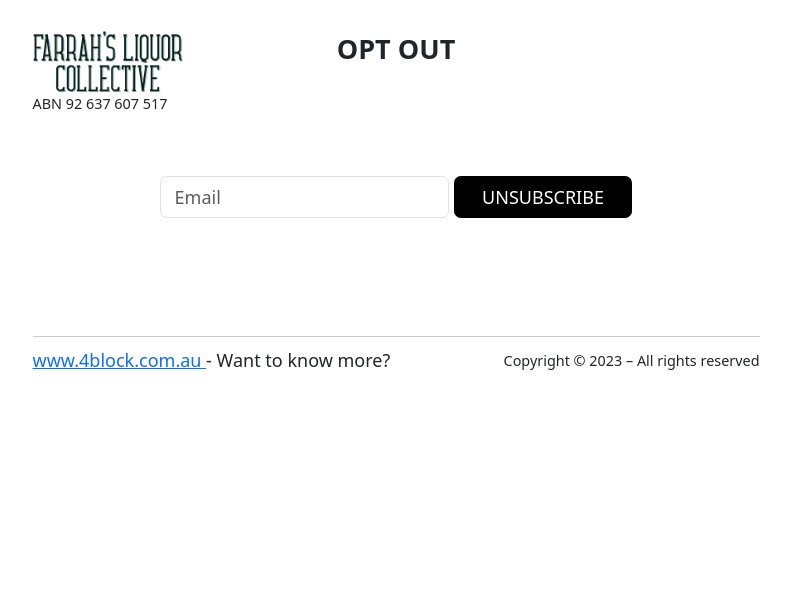
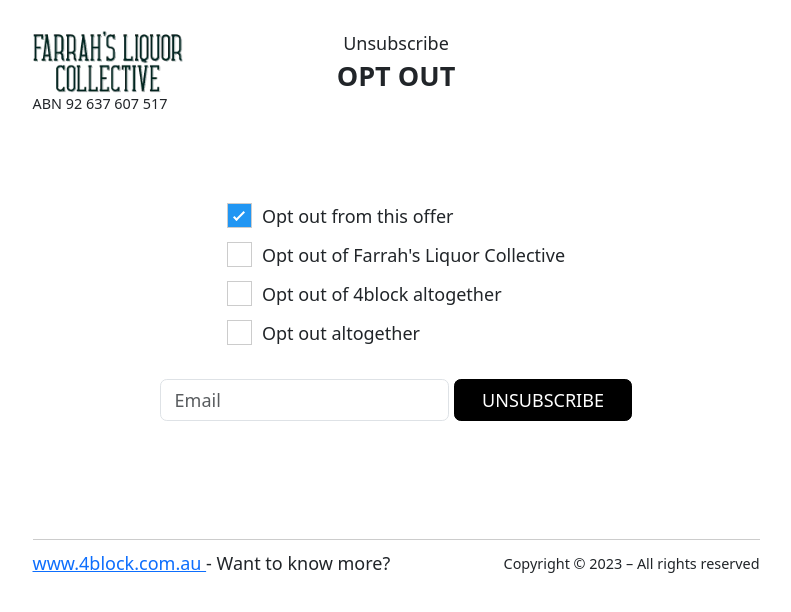
Before and after one commit to yulanh7/farrahsliquorcollective2-frontend, a Next.js app: page /opt-out in a window 1280 px wide. Shown: the top 612 px of the page, without its empty margins (244-1035 px from the left). Built offline with nearby package versions, Linux system fonts and the light colour scheme.

Commit message:
add radio input in opt-out page and change the style of radio input

```diff
--- a/pages/opt-out.tsx
+++ b/pages/opt-out.tsx
@@ -1,19 +1,29 @@
 import Layout from "../src/components/layout";
-import React, { useState, FormEvent } from "react";
+import React, { useState, FormEvent, ChangeEvent } from "react";
 import utilStyles from "../src/styles/utils.module.scss";
 import { Button } from "react-bootstrap";
 import Link from "next/link";
 
 export default function Post() {
+  const [optOutSelection, setOptOutSelection] = useState('optOutFromOffer');
+  const handleOptionChange = (e: ChangeEvent<HTMLInputElement>) => {
+    setOptOutSelection(e.target.value);
+  };
   const [email, setEmail] = useState("");
   const [optOut, setOptOut] = useState(false);
   const [errors, setErrors] = useState<{
     email?: string;
+    optOutSelection?: string;
   }>({});
 
   const validateForm = () => {
     let isValid = true;
-    const newErrors: { email?: string } = {};
+    const newErrors: { email?: string, optOutSelection?: string } = {};
+    // Form validation
+    if (!optOutSelection) {
+      newErrors.optOutSelection = "Please select an option to opt out."
+      isValid = false;
+    }
     if (email.trim() === "") {
       newErrors.email = "Email is required"
       isValid = false;
@@ -43,7 +53,7 @@
   }
 
   return (
-    <Layout title="OPT OUT" logo="/images/logo.jpg">
+    <Layout title="OPT OUT" logo="/images/logo.jpg" topSubTitle="Unsubscribe">
       {
         optOut ? (
           <div>
@@ -60,9 +70,62 @@
           </div>
         ) : (
 
-          <form className={utilStyles.flexTop} onSubmit={handleSubmit}>
+          <form onSubmit={handleSubmit} className={utilStyles.flexColCenter}>
+            <div className={`${utilStyles.flexColStart} ${utilStyles.pB20px}`}>
+              <label className="customRadio">
+                <input
+                  type="radio"
+                  name="optOut"
+                  value="optOutFromOffer"
+                  checked={optOutSelection === 'optOutFromOffer'}
+                  onChange={handleOptionChange}
+                />
+                <span className="checkmark"></span> {/* Pseudo-element for the custom checkbox appearance */}
+                Opt out from this offer
+              </label>
+              <label className="customRadio">
+
+                <input
+                  type="radio"
+                  name="optOut"
+                  value="optOutFromFLC"
+                  checked={optOutSelection === 'optOutFromFLC'}
+                  onChange={handleOptionChange}
+                />
+                <span className="checkmark"></span> {/* Pseudo-element for the custom checkbox appearance */}
+                Opt out of {`Farrah's`} Liquor Collective
+              </label>
+              <label className="customRadio">
+
+                <input
+                  type="radio"
+                  name="optOut"
+                  value="optOutFrom4block"
+                  checked={optOutSelection === 'optOutFrom4block'}
+                  onChange={handleOptionChange}
+                />
+                <span className="checkmark"></span> {/* Pseudo-element for the custom checkbox appearance */}
+                Opt out of 4block altogether
+              </label>
+              <label className="customRadio">
+
+                <input
+                  type="radio"
+                  name="optOut"
+                  value="optOutFromAll"
+                  checked={optOutSelection === 'optOutFromAll'}
+                  onChange={handleOptionChange}
+                />
+                <span className="checkmark"></span> {/* Pseudo-element for the custom checkbox appearance */}
+                Opt out altogether
+              </label>
+              <div className={`${errors.optOutSelection && 'is-invalid'}`}></div>
+              {errors.optOutSelection && (
+                <div className="invalid-feedback">{errors.optOutSelection}</div>
+              )}
+            </div>
+            <div className={utilStyles.flexTop}>
               <div className={`${utilStyles.pR5px} ${utilStyles.pB10px}`}>
-
                 <input
                   type="email"
                   placeholder="Email"
@@ -78,6 +141,8 @@
               <Button variant="primary" type="submit" className={utilStyles.button}>
                 UNSUBSCRIBE
               </Button>
+            </div>
+
           </form>
         )
       }
--- a/src/styles/globals.scss
+++ b/src/styles/globals.scss
@@ -25,3 +25,57 @@
   max-width: 100%;
   display: block;
 }
+
+
+/* post.module.css */
+.customRadio {
+  position: relative;
+  cursor: pointer;
+  padding-left: 35px; /* Space for the custom checkbox appearance */
+  margin-bottom: 12px;
+}
+
+.customRadio input {
+  position: absolute;
+  opacity: 0;
+  cursor: pointer;
+}
+
+.checkmark {
+  position: absolute;
+  top: 0;
+  left: 0;
+  height: 25px;
+  width: 25px;
+  border: 1px solid #ccc;
+}
+
+.customRadio input:checked ~ .checkmark {
+  background-color: #2196F3; /* Color when the radio input is checked */
+}
+
+.checkmark:after {
+  content: "";
+  position: absolute;
+  display: none;
+}
+
+.customRadio input:checked ~ .checkmark:after {
+  display: block;
+}
+
+.customRadio .checkmark:after {
+  top: 50%;
+  left: 50%;
+  width: 12px;
+  height: 5px;
+  border: 2px solid white; /* Pseudo-element for the checkmark inside the custom checkbox */
+  border-top: none;
+  border-right: none;
+  transform: translate(-50%, -50%) rotate(-45deg); /* Rotate the checkmark to create a tick (√) */
+}
+
+/* Additional styles for the checked state */
+// .customRadio input:checked ~ .checkmark {
+//   box-shadow: 0 0 0 3px white, 0 0 0 5px #2196F3; /* Add a border around the checked checkbox */
+// }
--- a/src/styles/utils.module.scss
+++ b/src/styles/utils.module.scss
@@ -116,6 +116,18 @@
 
 .flexCenter {
   display: flex;
+  justify-content: center;
+  align-items: center;
+}
+.flexColStart {
+  display: flex;
+  flex-direction: column;
+  justify-content: center;
+  align-items: start;
+}
+.flexColCenter {
+  display: flex;
+  flex-direction: column;
   justify-content: center;
   align-items: center;
 }
```
Lines whose indentation alone changed are shown as unchanged.
